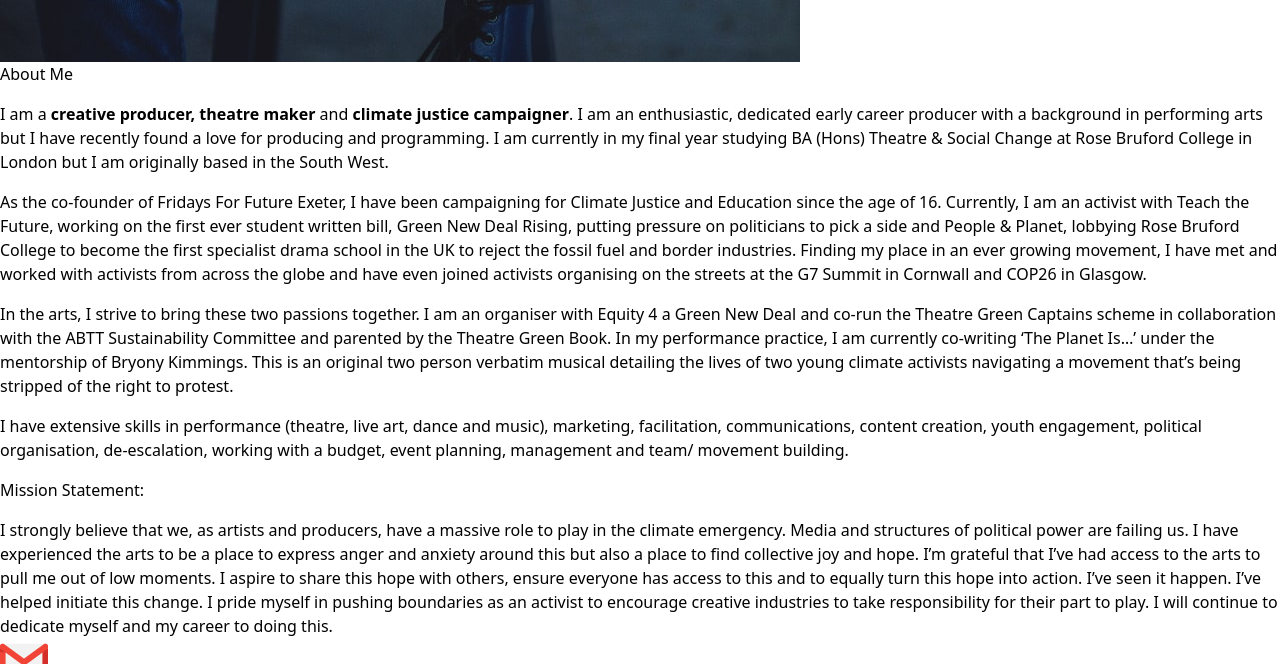
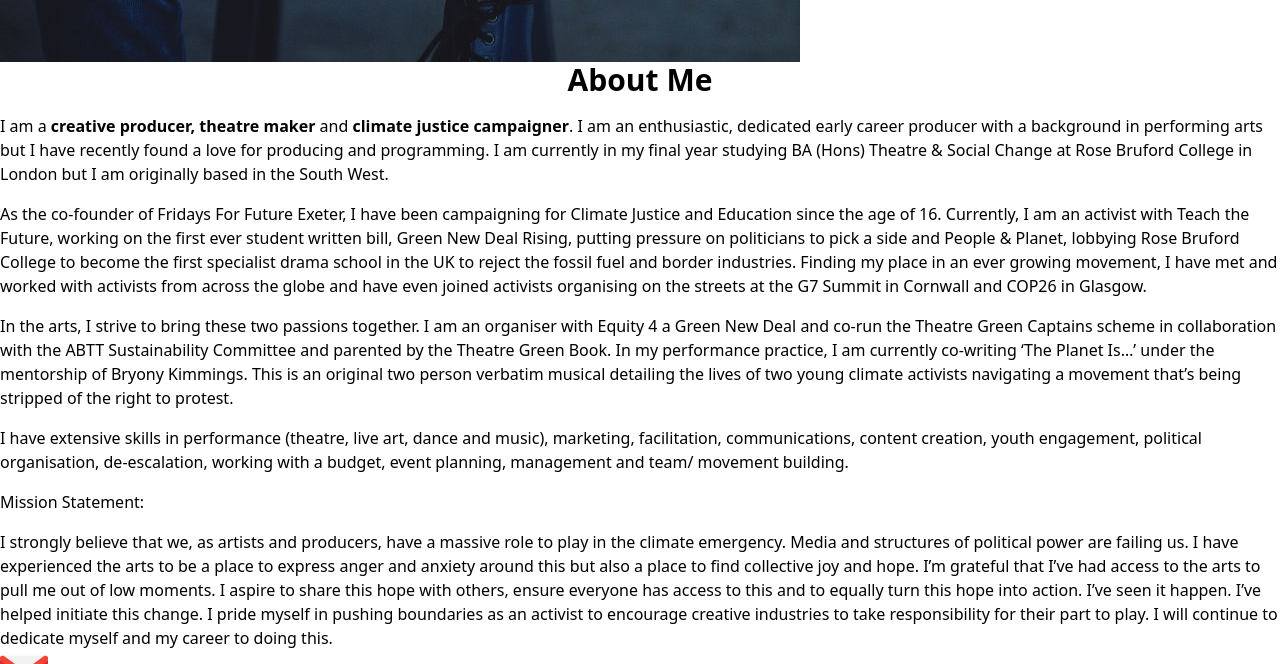
Before and after one commit to danielhpavey/eleventy-base-blog-natasha, an Eleventy site: page content/about.md in a window 1280 px wide. Shown: the part 1162-1826 px from the top of the page. Built offline with nearby package versions, Linux system fonts and the light colour scheme; Eleventy itself is replaced by a stand-in of ours; files that its build step writes are made by us from their sources; files whose address does not match are found by name; a web font is replaced by a local one; what glob-promise would draw is missing.

Commit message:
Heading styling

```diff
--- a/public/css/tailwind.css
+++ b/public/css/tailwind.css
@@ -123,5 +123,9 @@
 }
 
 p a {
-  @apply underline text-blue-600 hover:text-blue-800 visited:text-purple-600
+  @apply underline text-blue-600 hover:text-blue-800 visited:text-purple-600;
 }
+
+main h1 {
+  @apply text-3xl font-bold text-center;
+}
```
